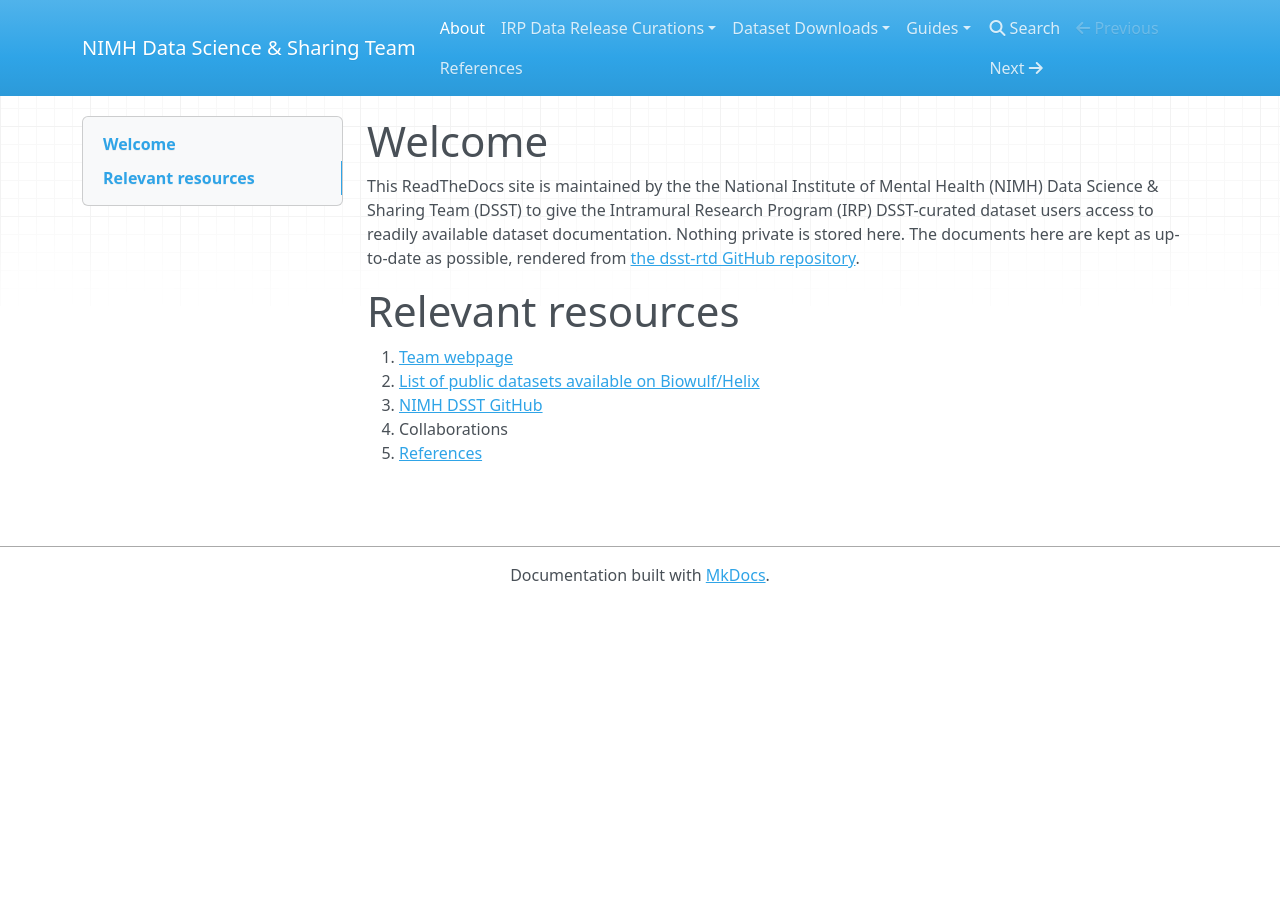
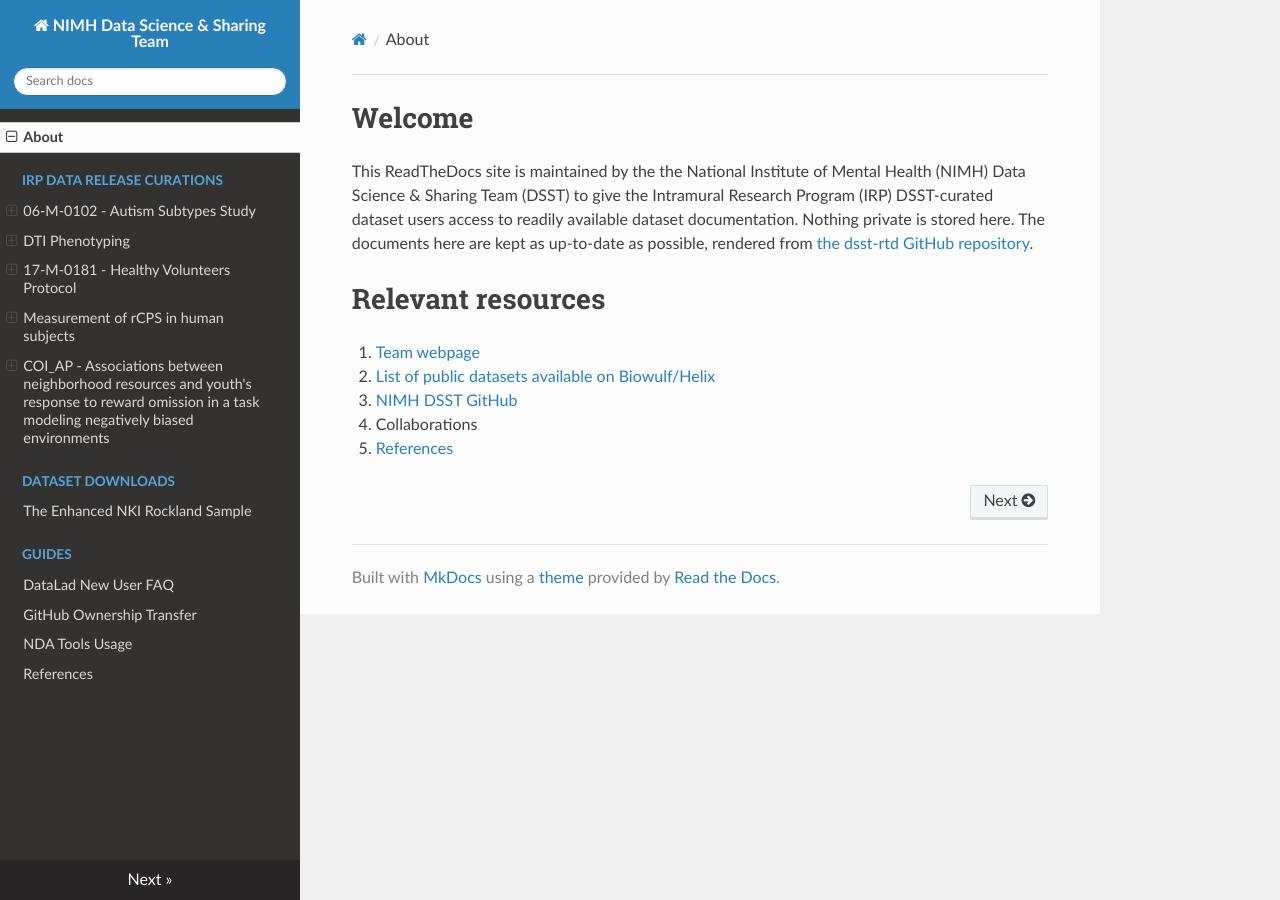
Before and after one commit to nimh-dsst/dsst-rtd, an MkDocs documentation site: the page built from docs/index.md, in a window 1280 px wide. Built offline with MkDocs 1.6.1, drawn with Linux system fonts in a browser that asks for light colours; nearby versions of some CDN libraries.

Commit message:
Update mkdocs.yml
Try another average theme

```diff
--- a/mkdocs.yml
+++ b/mkdocs.yml
@@ -1,6 +1,6 @@
 site_name: NIMH Data Science & Sharing Team
 
-# theme: material
+theme: readthedocs
 
 plugins:
   - search
```
